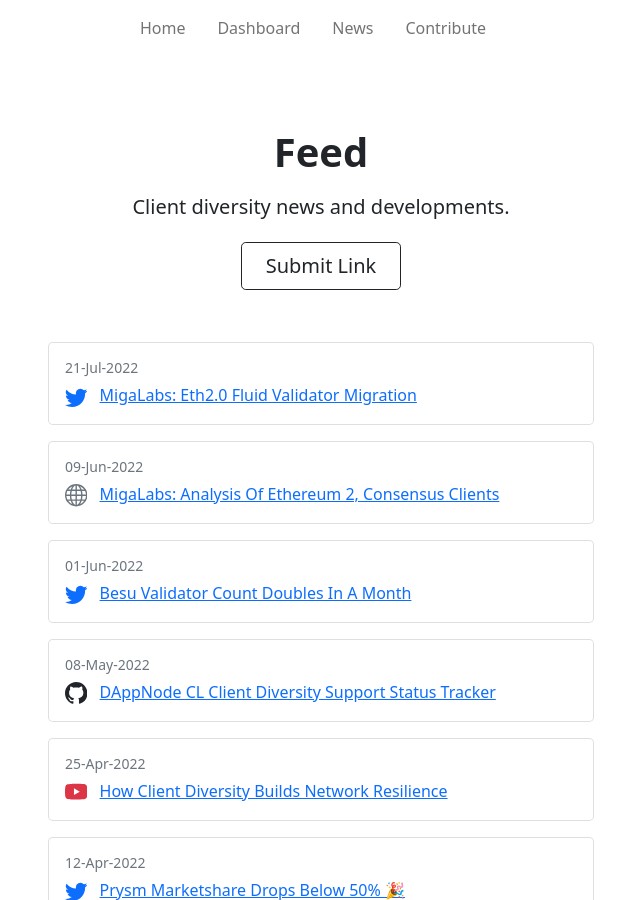
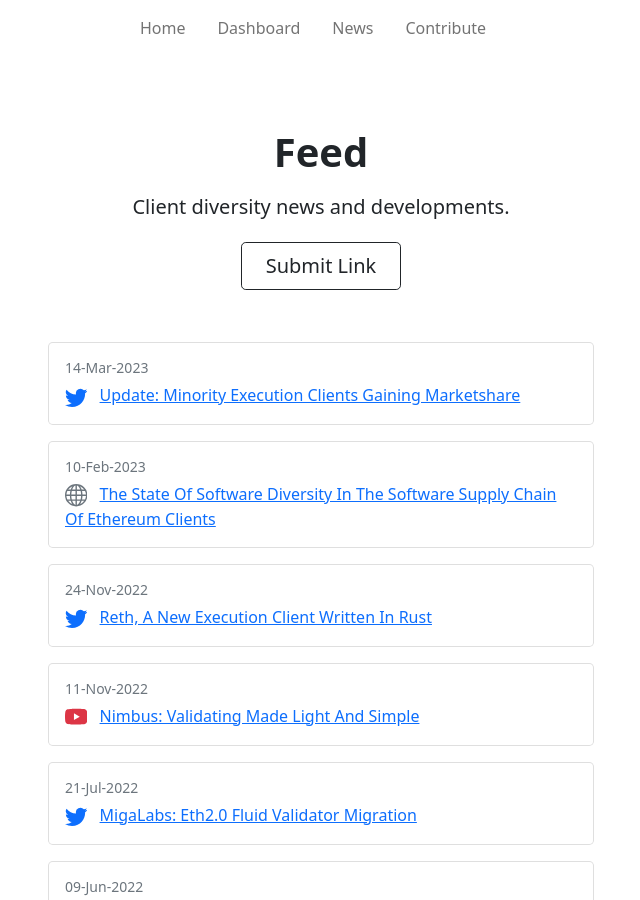
Before and after one commit to etheralpha/clientdiversity-org, a Jekyll site: the page built from feed.md, in a window 1280 px wide and 900 px high. Shown: the whole window, without its empty margins (319-959 px from the left). Built offline with Jekyll 4.4.1, drawn with Linux system fonts in a browser that asks for light colours.

Commit message:
update news

```diff
--- a/_data/feed.yml
+++ b/_data/feed.yml
@@ -2,6 +2,18 @@
 #   title:
 #   date:   # format: 04-Apr-2022
 
+- link: https://twitter.com/hanni_abu/status/1635761693195132930
+  title: "Update: Minority execution clients gaining marketshare"
+  date: 14-Mar-2023
+- link: https://www.diva-portal.org/smash/record.jsf?pid=diva2%3A1736078&dswid=4359
+  title: The State of Software Diversity in the Software Supply Chain of Ethereum Clients
+  date: 10-Feb-2023
+- link: https://twitter.com/gakonst/status/1595648232226291712
+  title: Reth, a new execution client written in Rust
+  date: 24-Nov-2022
+- link: https://www.youtube.com/watch?v=kX-Q2fiLecY
+  title: "Nimbus: Validating Made Light and Simple"
+  date: 11-Nov-2022
 - link: https://twitter.com/miga_labs/status/1550130663516282884
   title: "MigaLabs: Eth2.0 Fluid validator migration"
   date: 21-Jul-2022
```
